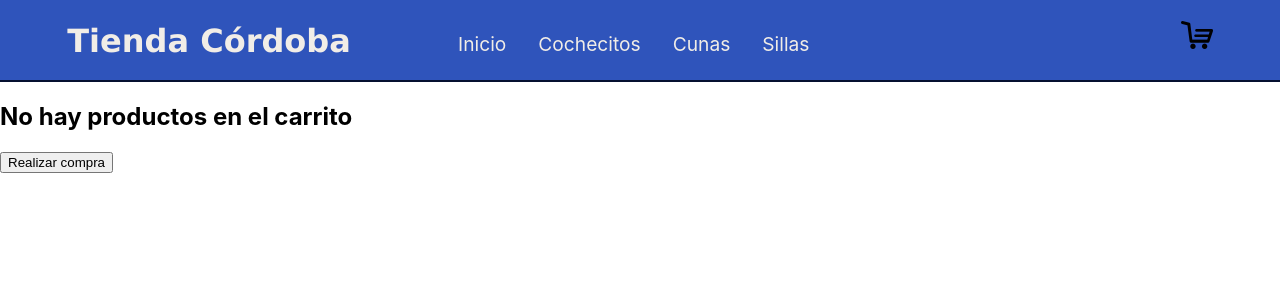
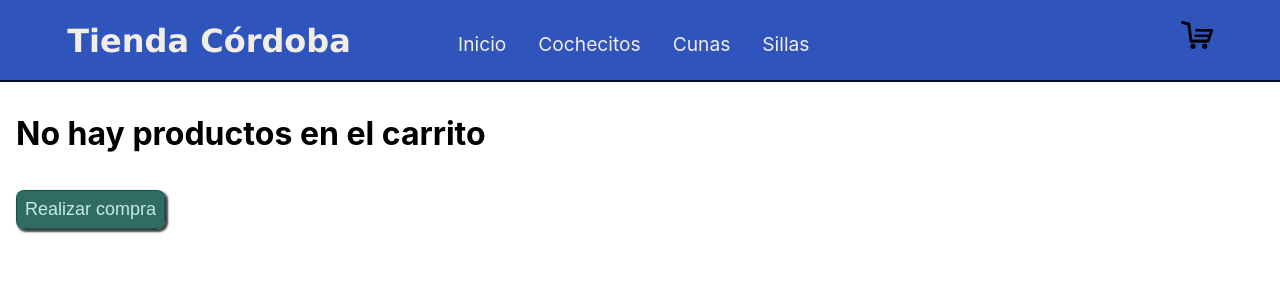
Before and after one commit to mario-r-aguilar/Tienda-Cordoba_Proyecto-Final_React-JS, a React (Create React App) app: page /cart in a window 1280 px wide. Shown: the top 300 px of the page. Built offline with nearby package versions, Linux system fonts and the light colour scheme.

Commit message:
agrego css faltante

```diff
--- a/src/components/Cart/Cart.css
+++ b/src/components/Cart/Cart.css
@@ -2,6 +2,11 @@
 	display: flex;
 	flex-wrap: wrap;
 	justify-content: space-around;
+}
+
+.noProductFind {
+	margin-top: 2rem;
+	margin-left: 1rem;
 }
 
 .totalPrice {
@@ -13,3 +18,16 @@
 	width: 25%;
 	text-align: center;
 }
+
+.buttonMakePurchase {
+	margin-top: 1rem;
+	margin-left: 1rem;
+	font-size: 18px;
+	font-weight: 500;
+	padding: 0.5rem;
+	color: rgba(219, 255, 247, 0.87);
+	background-color: rgba(14, 83, 72, 0.856);
+	border: 1px solid rgba(14, 83, 72, 0.856);
+	border-radius: 8px;
+	box-shadow: 2px 2px 2px 1px rgba(0, 0, 0, 0.74);
+}
--- a/src/components/Cart/Cart.js
+++ b/src/components/Cart/Cart.js
@@ -8,9 +8,9 @@ const Cart = () => {
 	if (cartList.length === 0) {
 		return (
 			<>
-				<h2>No hay productos en el carrito</h2>
+				<h1 className="noProductFind">No hay productos en el carrito</h1>
 				<Link to="/">
-					<button>Realizar compra</button>
+					<button className="buttonMakePurchase">Realizar compra</button>
 				</Link>
 			</>
 		);
```
